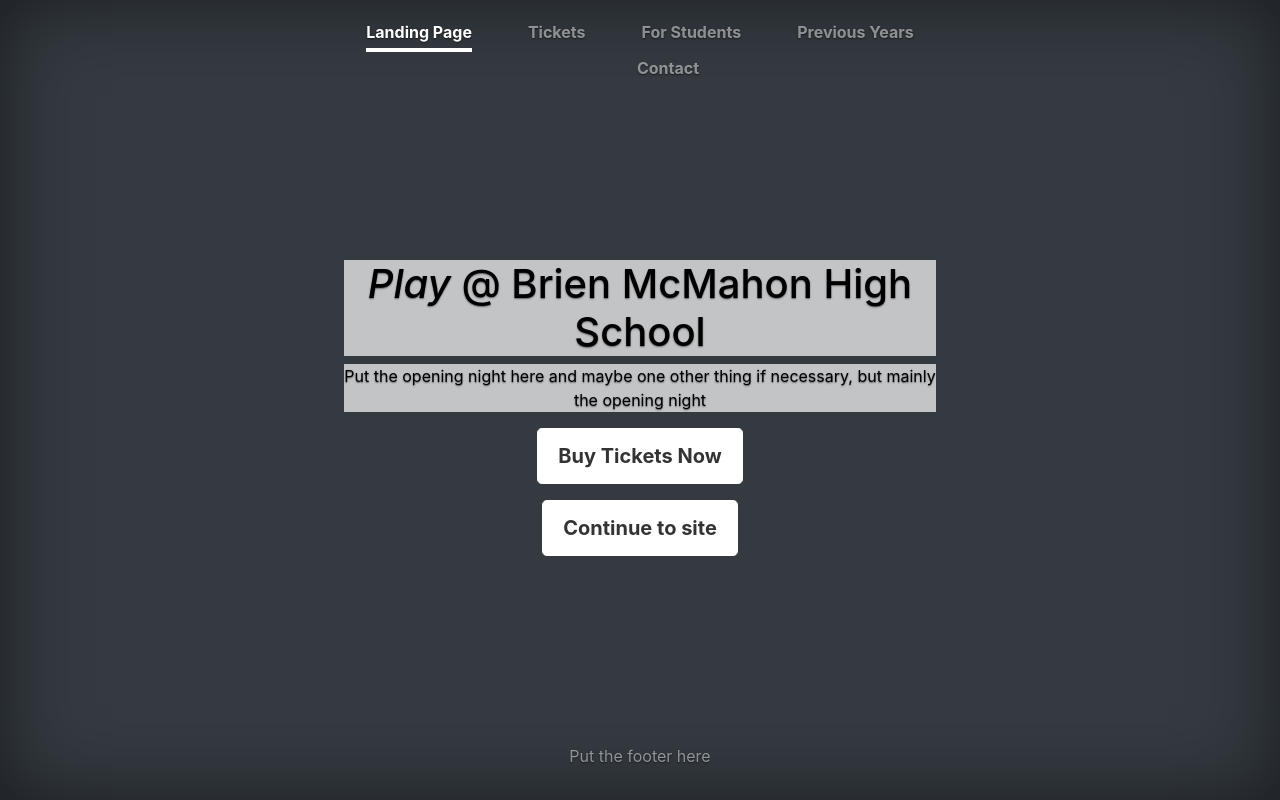
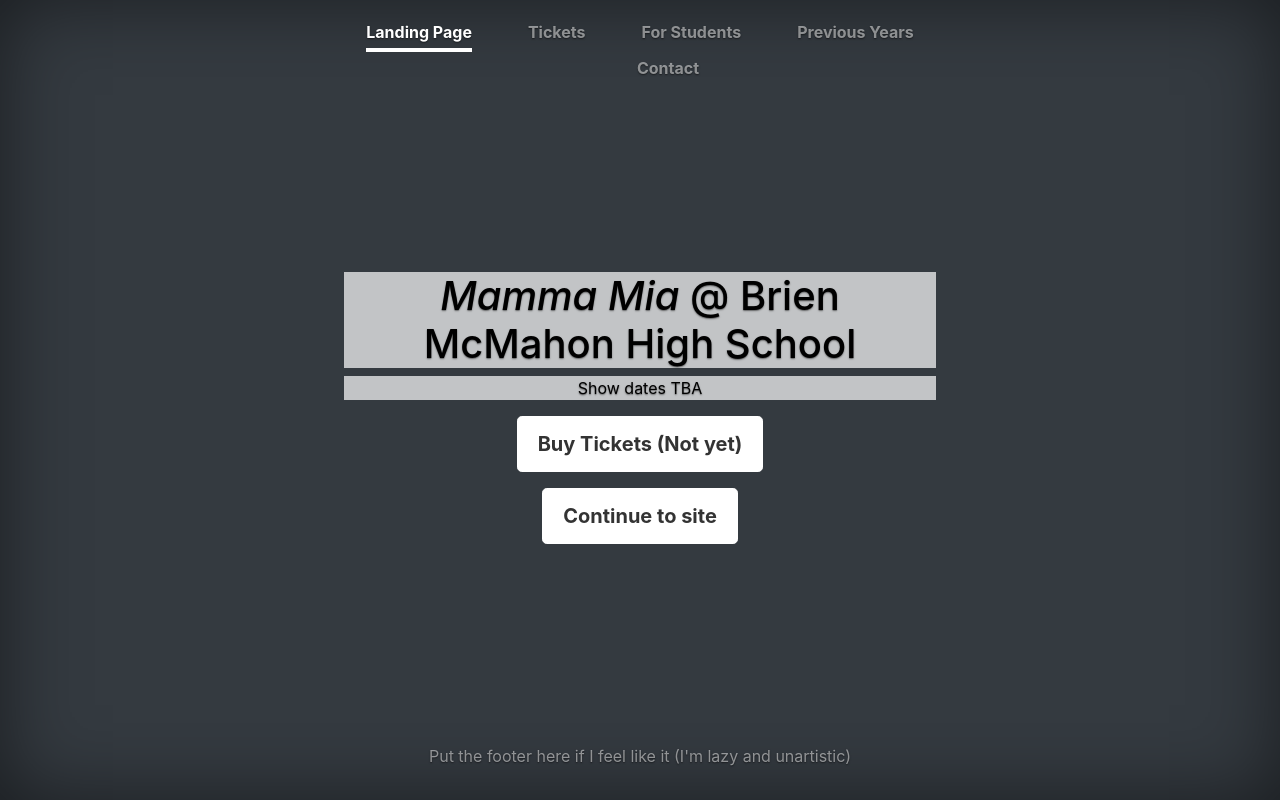
Before and after one commit to AtomicMom/Mamma-Mia, a plain HTML site: page index.html in a window 1280 px wide. Drawn offline with nearby package versions, Linux system fonts and the light colour scheme.

Commit message:
mamma mia is announced!

```diff
--- a/index.html
+++ b/index.html
@@ -42,10 +42,10 @@
       </header>
 
       <main role="main" class="inner cover">
-        <h1 class="cover-heading"><i>Play</i> @ Brien McMahon High School</h1>
-        <p class="cover-heading">Put the opening night here and maybe one other thing if necessary, but mainly the opening night</p>
+        <h1 class="cover-heading"><i>Mamma Mia</i> @ Brien McMahon High School</h1>
+        <p class="cover-heading">Show dates TBA</p>
         <p class="lead">
-          <a href="#" class="btn btn-lg btn-secondary">Buy Tickets Now</a>
+          <a href="#" class="btn btn-lg btn-secondary">Buy Tickets (Not yet) </a>
         </p>
          <p class="lead">
           <a href="home" class="btn btn-lg btn-secondary">Continue to site</a>
@@ -54,7 +54,7 @@
 
       <footer class="mastfoot mt-auto">
         <div class="inner">
-          <p>Put the footer here</p>
+          <p>Put the footer here if I feel like it (I'm lazy and unartistic) </p>
         </div>
       </footer>
     </div>
```
Also changed, not shown: Home/index.html (+1 -1 lines).
